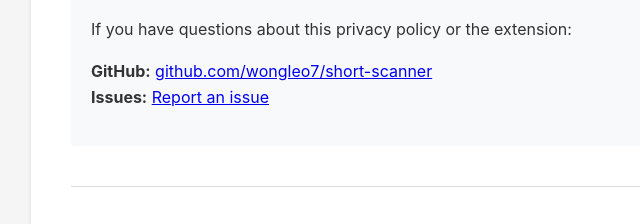
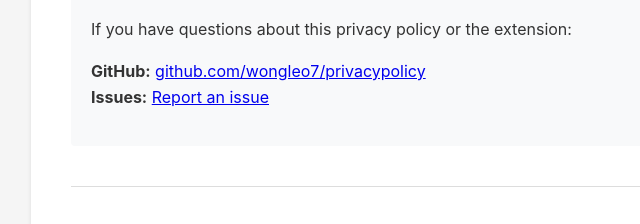
Before and after one commit to wongleo7/privacypolicy, a plain HTML site: page index.html in a window 1280 px wide. Shown: the part 3406-3630 px from the top of the page, 209-849 px from the left. Drawn offline with Linux system fonts and the light colour scheme.

Commit message:
Update GitHub links in contact section

```diff
--- a/index.html
+++ b/index.html
@@ -176,8 +176,8 @@
             <h2>Contact Us</h2>
             <p>If you have questions about this privacy policy or the extension:</p>
             <p>
-                <strong>GitHub:</strong> <a href="https://github.com/wongleo7/short-scanner">github.com/wongleo7/short-scanner</a><br>
-                <strong>Issues:</strong> <a href="https://github.com/wongleo7/short-scanner/issues">Report an issue</a>
+                <strong>GitHub:</strong> <a href="https://github.com/wongleo7/privacypolicy">github.com/wongleo7/privacypolicy</a><br>
+                <strong>Issues:</strong> <a href="https://github.com/wongleo7/privacypolicy/issues">Report an issue</a>
             </p>
         </div>
 
```
